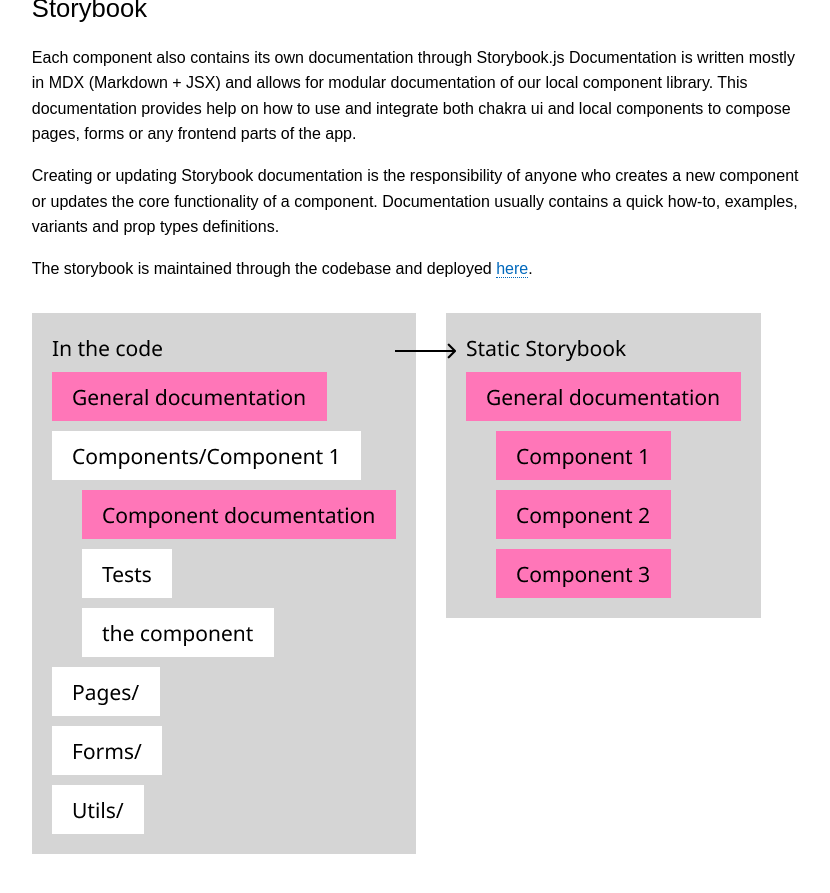
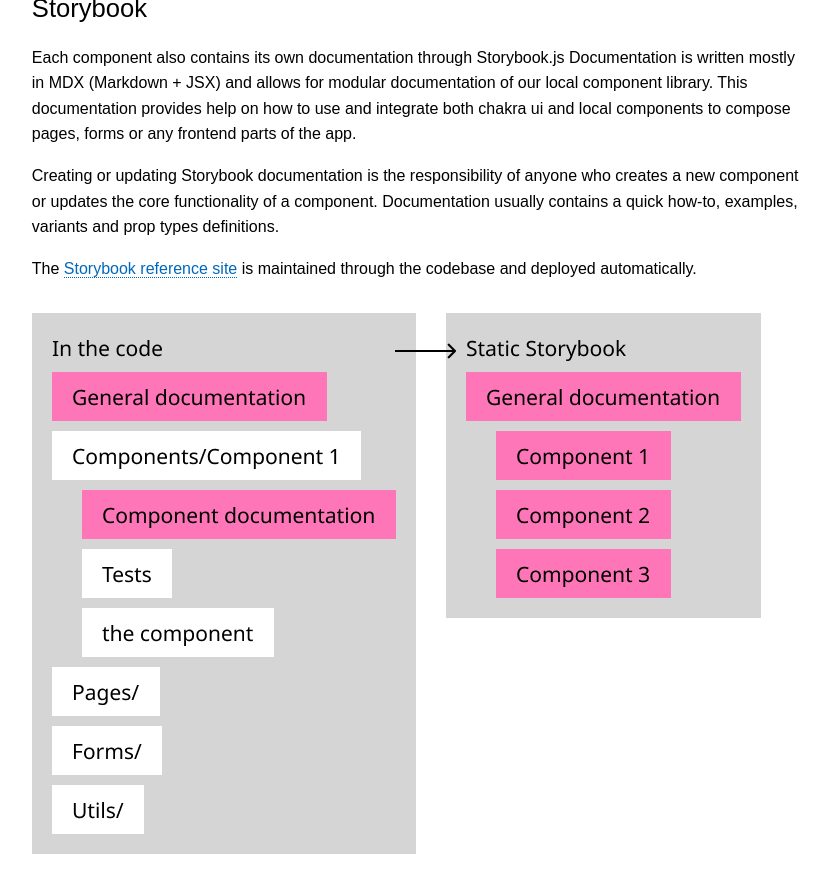
Before and after one commit to cds-snc/rcmp-report-a-cybercrime-alpha-documentation, a Jekyll site: the page built from pages/_en/design-workflow.md, in a window 1280 px wide and 900 px high, scrolled down 2087 px. Shown: the top 893 px of the window, without its empty margins (411-1241 px from the left). Built offline with Jekyll 4.4.1, drawn with Linux system fonts in a browser that asks for light colours; a script that is not in the unit is left out.

Commit message:
Update Documentation - EN “design-workflow”

```diff
--- a/pages/_en/design-workflow.md
+++ b/pages/_en/design-workflow.md
@@ -44,6 +44,6 @@ Each component also contains its own documentation through Storybook.js Document
 
 Creating or updating Storybook documentation is the responsibility of anyone who creates a new component or updates the core functionality of a component. Documentation usually contains a quick how-to, examples, variants and prop types definitions.
 
-The storybook is maintained through the codebase and deployed [here](https://cds-snc.github.io/report-a-cybercrime/?path=/docs/1-start--page).
+The [Storybook reference site]((https://cds-snc.github.io/report-a-cybercrime/?path=/docs/1-start--page)) is maintained through the codebase and deployed automatically.
 
 ![Diagram displaying how documentation is contained in a component, alongside tests and the component files. ](/assets/img/storybook-modular-documentation.png "Storybook modular documentation")
```
